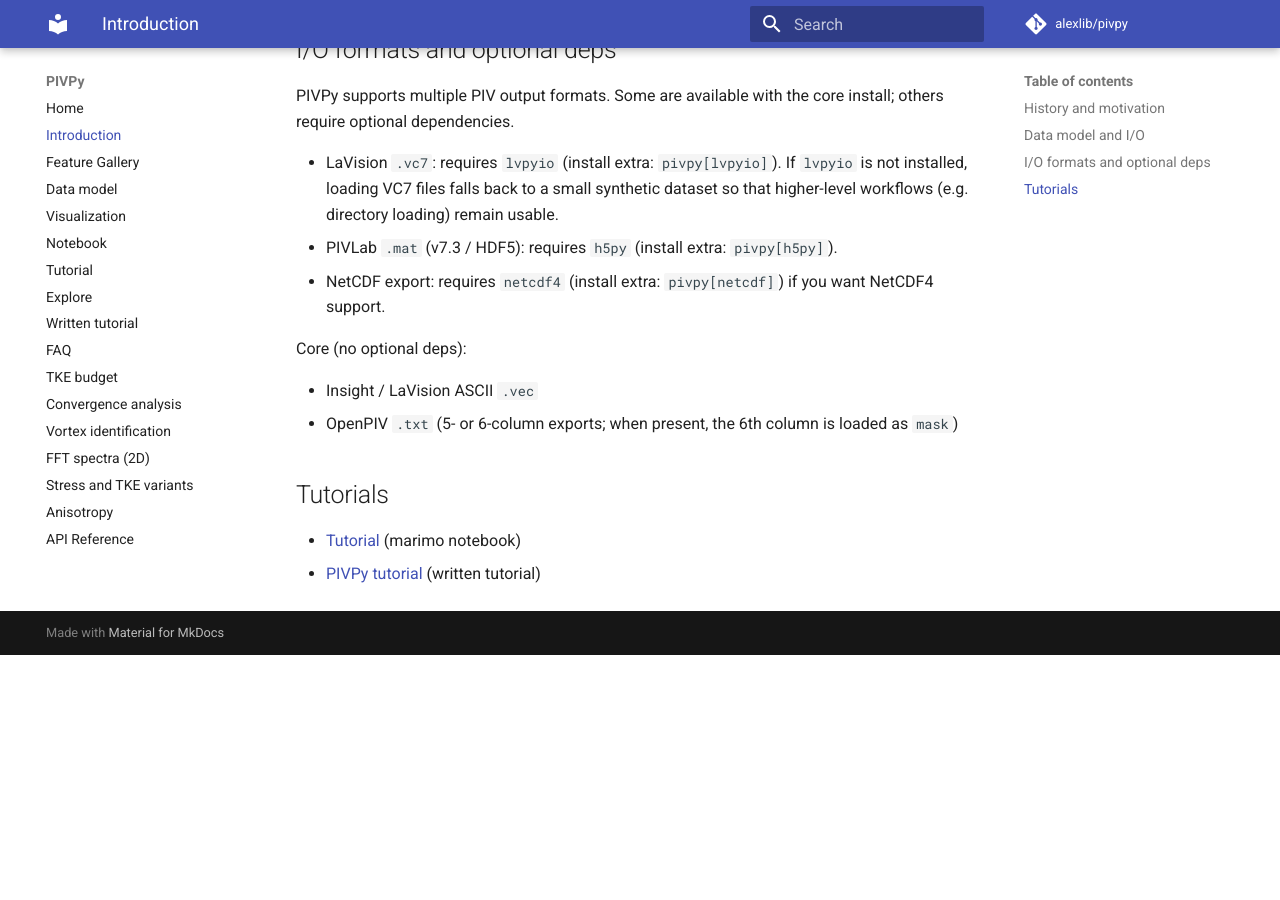
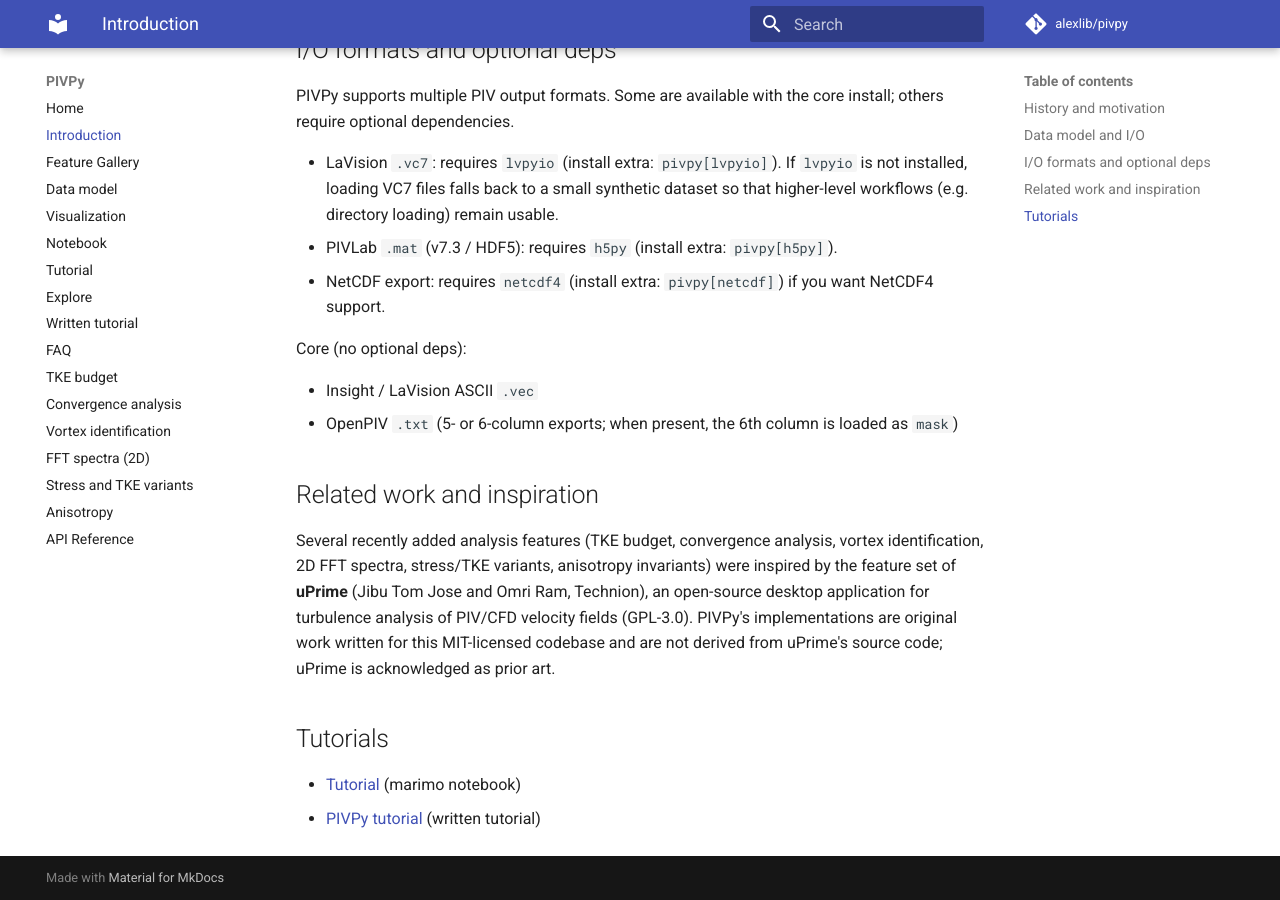
Before and after one commit to alexlib/pivpy, an MkDocs documentation site: the page built from docs_mkdocs/intro.md, in a window 1280 px wide and 900 px high, scrolled down 942 px. Built offline with MkDocs 1.6.1 and Material for MkDocs 9.7.7, drawn with Linux system fonts in a browser that asks for light colours; comment, search, counter and statistics services are not loaded; before the commit the page ends 1597 px from its top, so only the background shows below that.

Commit message:
docs: add disclaimer acknowledging uPrime as inspiration

```diff
--- a/docs_mkdocs/intro.md
+++ b/docs_mkdocs/intro.md
@@ -42,6 +42,16 @@ Core (no optional deps):
 - Insight / LaVision ASCII `.vec`
 - OpenPIV `.txt` (5- or 6-column exports; when present, the 6th column is loaded as `mask`)
 
+## Related work and inspiration
+
+Several recently added analysis features (TKE budget, convergence analysis, vortex
+identification, 2D FFT spectra, stress/TKE variants, anisotropy invariants) were
+inspired by the feature set of **uPrime** (Jibu Tom Jose and Omri Ram, Technion),
+an open-source desktop application for turbulence analysis of PIV/CFD velocity fields
+(GPL-3.0). PIVPy's implementations are original work written for this MIT-licensed
+codebase and are not derived from uPrime's source code; uPrime is acknowledged as
+prior art.
+
 ## Tutorials
 
 - [Tutorial](tutorial.md) (marimo notebook)
```
Also changed, not shown: README.md (+10 -0 lines).
